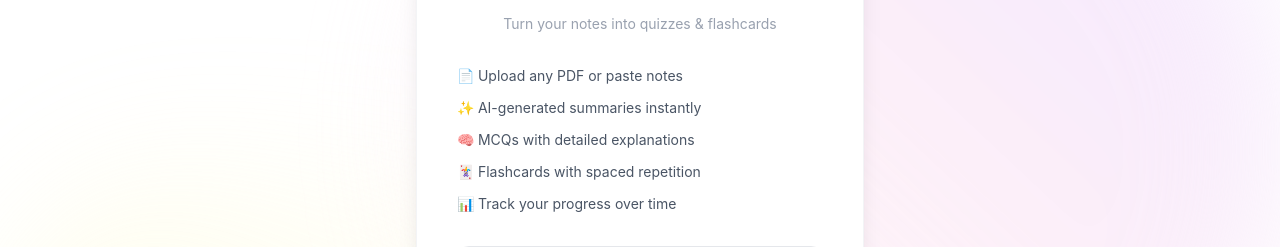
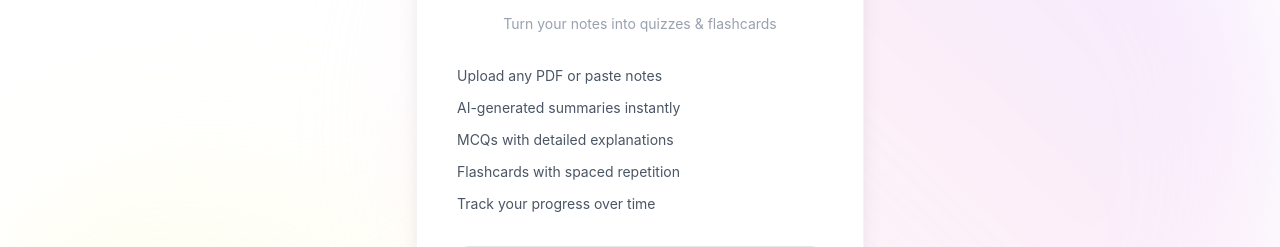
Before and after one commit to Manasa0630/Lumora, a React (Vite) app in the folder noteai/: page /login in a window 1280 px wide. Shown: the part 251-498 px from the top of the page. Built offline with nearby package versions, Linux system fonts and the light colour scheme; no server answers.

Commit message:
Fix formatting of features list in Login component

```diff
--- a/noteai/src/pages/Login.jsx
+++ b/noteai/src/pages/Login.jsx
@@ -33,11 +33,11 @@ export default function Login() {
         {/* Features list */}
         <div className="text-left space-y-3 mb-8">
           {[
-            "📄 Upload any PDF or paste notes",
-            "✨ AI-generated summaries instantly",
-            "🧠 MCQs with detailed explanations",
-            "🃏 Flashcards with spaced repetition",
-            "📊 Track your progress over time",
+            " Upload any PDF or paste notes",
+            " AI-generated summaries instantly",
+            " MCQs with detailed explanations",
+            " Flashcards with spaced repetition",
+            " Track your progress over time",
           ].map((f) => (
             <div key={f} className="flex items-center gap-2 text-sm text-gray-600">
               <span>{f}</span>
```
